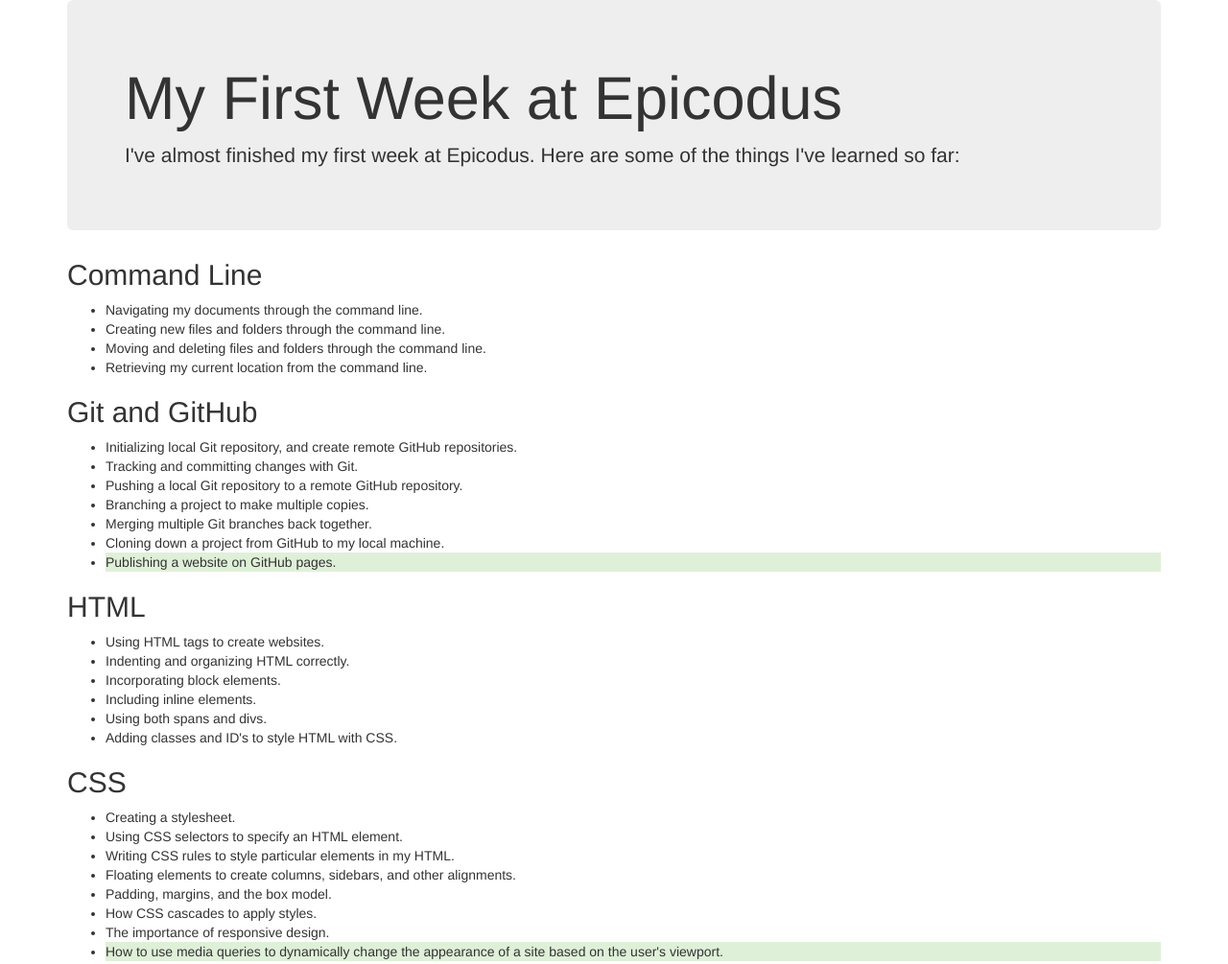
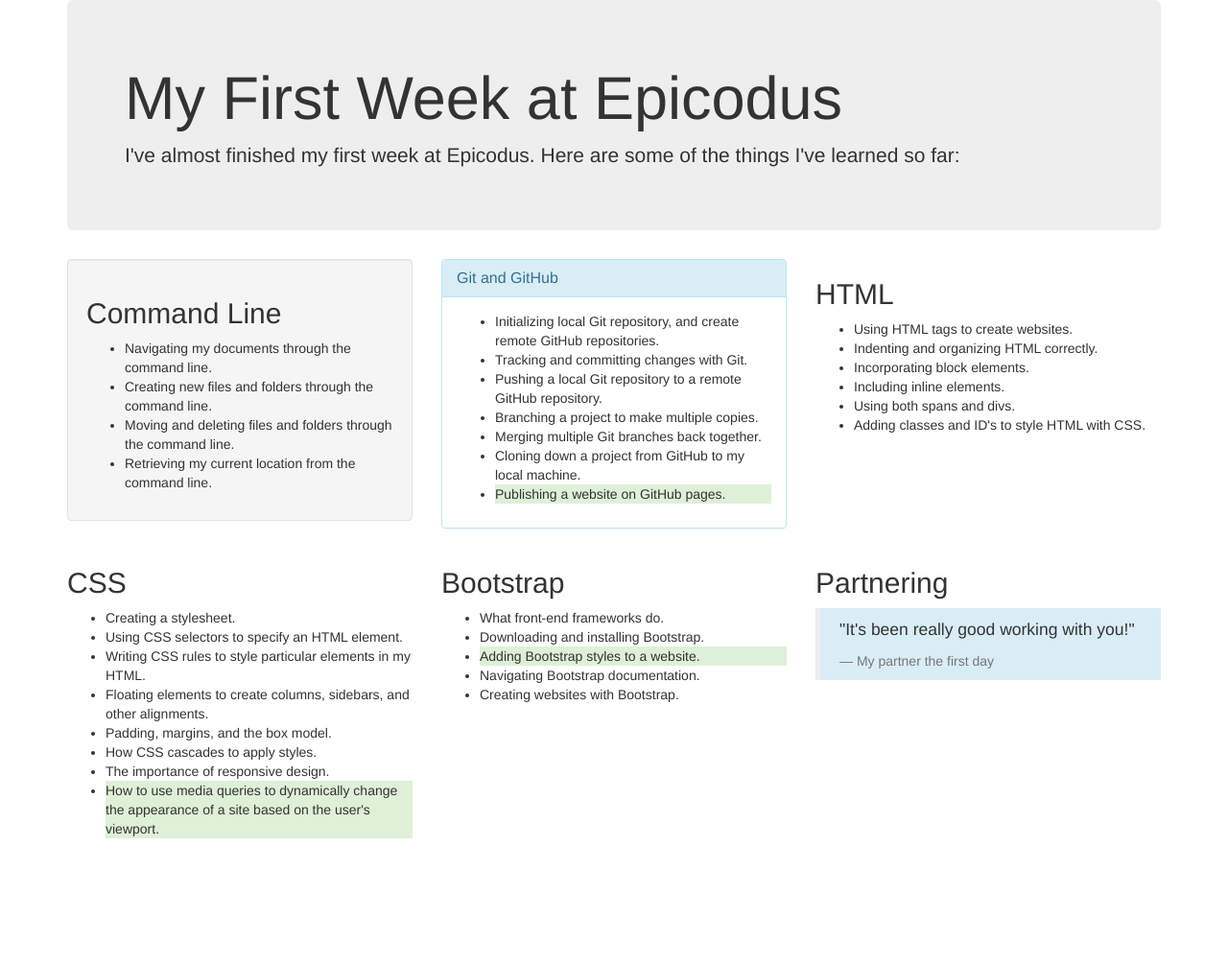
Before and after one commit to rita-morozova/bootstrap-practice, a plain HTML site: page index.html in a window 1280 px wide. Shown: the top 1005 px of the page at 96% size. After the commit the page ends 884 px from the top, so only its background shows below. Drawn offline with Linux system fonts and the light colour scheme.

Commit message:
Add grid to HTML

```diff
--- a/index.html
+++ b/index.html
@@ -11,7 +11,10 @@
     <p>
       I've almost finished my first week at Epicodus. Here are some of the things I've learned so far:
     </p>
-    </div>
+      </div>
+      <div class="row">
+        <div class="col-md-4">
+      <div class="well">
     <h2>Command Line</h2>
     <ul>
       <li>Navigating my documents through the command line.</li>
@@ -19,7 +22,14 @@
       <li>Moving and deleting files and folders through the command line.</li>
       <li>Retrieving my current location from the command line.</li>
     </ul>
-    <h2>Git and GitHub</h2>
+      </div>
+        </div>
+        <div class="col-md-4">
+      <div class="panel panel-info">
+        <div class="panel-heading">
+    <h2 class ="panel-title">Git and GitHub</h2>
+        </div>
+        <div class="panel-body">
     <ul>
       <li>Initializing local Git repository, and create remote GitHub repositories.</li>
       <li>Tracking and committing changes with Git.</li>
@@ -29,6 +39,10 @@
       <li>Cloning down a project from GitHub to my local machine.</li>
       <li class="bg-success">Publishing a website on GitHub pages.</li>
     </ul>
+        </div>
+      </div>
+        </div>
+        <div class="col-md-4">
     <h2>HTML</h2>
     <ul>
       <li>Using HTML tags to create websites.</li>
@@ -38,6 +52,11 @@
       <li>Using both spans and divs.</li>
       <li>Adding classes and ID's to style HTML with CSS.</li>
     </ul>
+      </div>
+      </div>
+
+      <div class="row">
+        <div class="col-md-4">
     <h2>CSS</h2>
     <ul>
       <li>Creating a stylesheet.</li>
@@ -49,6 +68,8 @@
       <li>The importance of responsive design.</li>
       <li class="bg-success">How to use media queries to dynamically change the appearance of a site based on the user's viewport.</li>
     </ul>
+        </div>
+        <div class="col-md-4">
     <h2>Bootstrap</h2>
     <ul>
       <li>What front-end frameworks do.</li>
@@ -57,11 +78,15 @@
       <li>Navigating Bootstrap documentation.</li>
       <li>Creating websites with Bootstrap.</li>
     </ul>
+        </div>
+        <div class="col-md-4">
     <h2>Partnering</h2>
-      <blockquote>
+      <blockquote class="bg-info">
         <p>"It's been really good working with you!"</p>
         <footer>My partner the first day</footer>
       </blockquote>
     </div>
+    </div>
+    </div>
   </body>
 </html>
```
